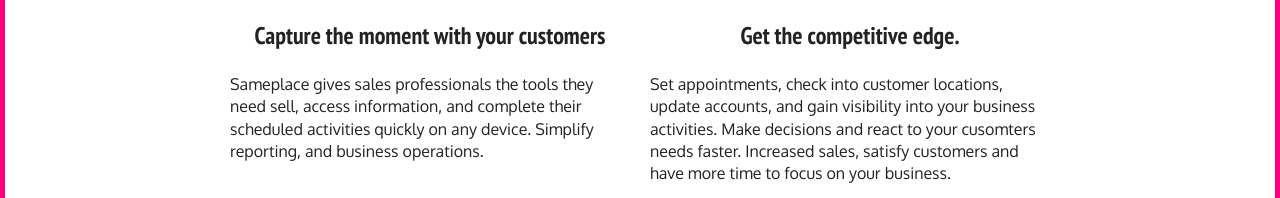
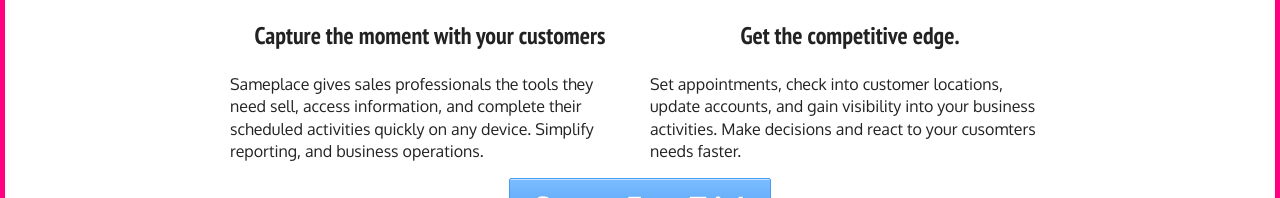
Before and after one commit to dangercomplete/sameplaceapp.com, a plain HTML site: page index.html in a window 1280 px wide. Shown: the part 589-787 px from the top of the page. Drawn offline with nearby package versions, Linux system fonts and the light colour scheme.

Commit message:
text change

```diff
--- a/index.html
+++ b/index.html
@@ -40,7 +40,7 @@
     </div>
     <div class="column">
       <h2>Get the competitive edge.</h2>
-      <p>Set appointments, check into customer locations, update accounts, and gain visibility into your business activities. Make decisions and react to your cusomters needs faster. Increased sales, satisfy customers and have more time to focus on your business.</p>
+      <p>Set appointments, check into customer locations, update accounts, and gain visibility into your business activities. Make decisions and react to your cusomters needs faster.</p>
     </div>
   </div>
 
```
